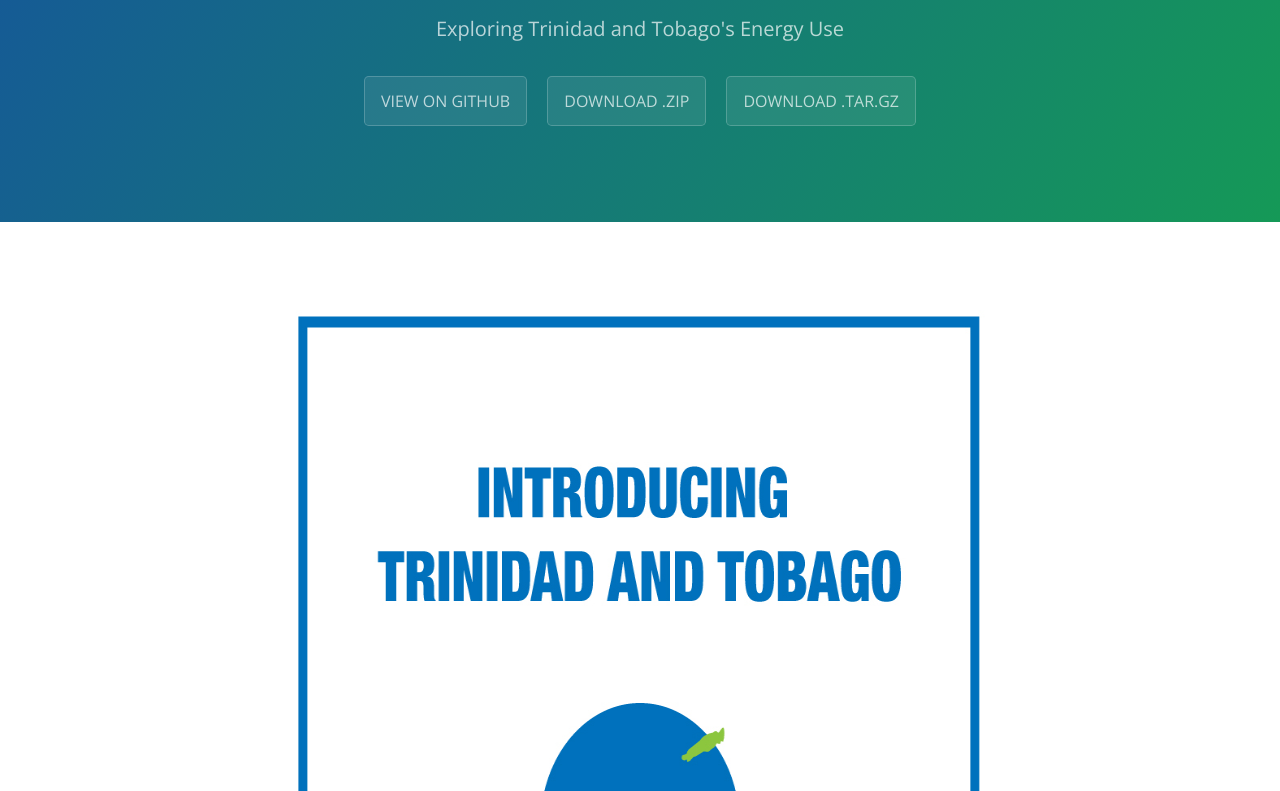
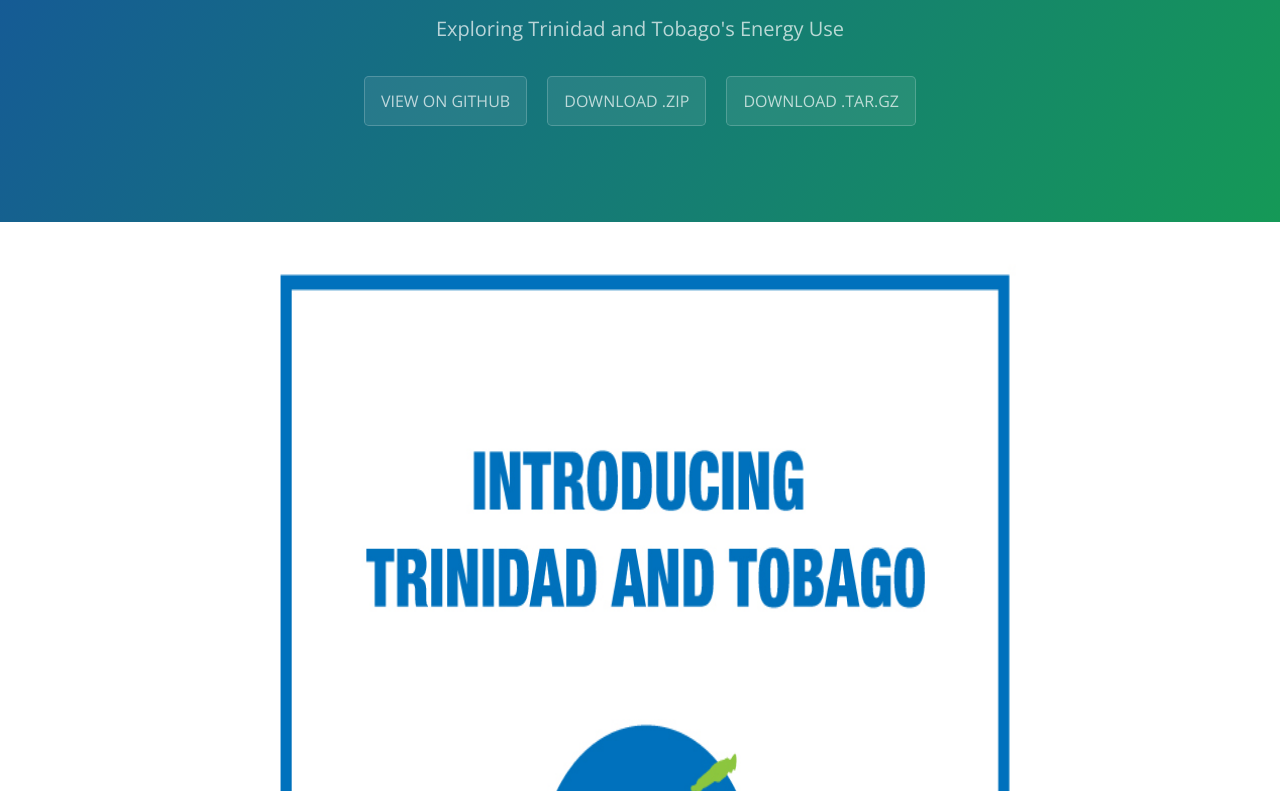
Before and after one commit to gramrattan/finalviz, a plain HTML site: page index.html in a window 1280 px wide. Shown: the part 161-952 px from the top of the page. Drawn offline with nearby package versions, Linux system fonts and the light colour scheme.

Commit message:
Update index.html

```diff
--- a/index.html
+++ b/index.html
@@ -24,7 +24,7 @@
 
     <section class="main-content">
 
-	    <img src="Trinidad-and-Tobago.jpg" alt="Introducing Trinidad and Tobago" style=width:1524px;height:768px; />
+	    <img src="Trinidad-1.jpg" alt="Introducing Trinidad and Tobago" style=width:1524px;height:768px; />
 
       <p>Trinidad and Tobago is the wealthiest country in the Caribbean as well as the third richest country by GDP (PPP) per capita in the Americas after the United States and Canada. Furthermore, it is recognised as a high income economy by the World Bank. Unlike most of the English-speaking Caribbean, the country's economy is primarily industrial, with an emphasis on petroleum and petrochemicals. The country's wealth is attributed to its large reserves and exploitation of oil and natural gas.  </p>
 
```
